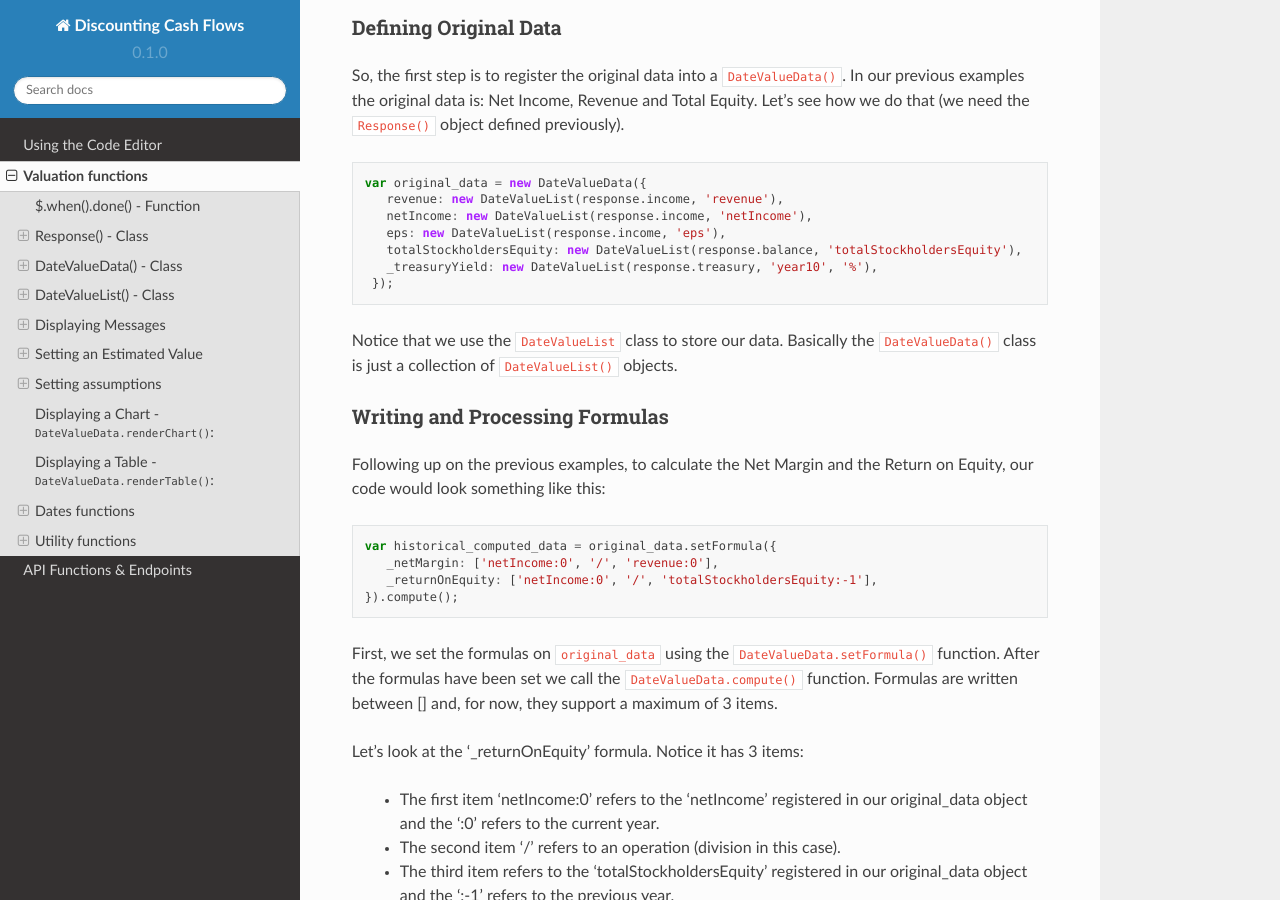
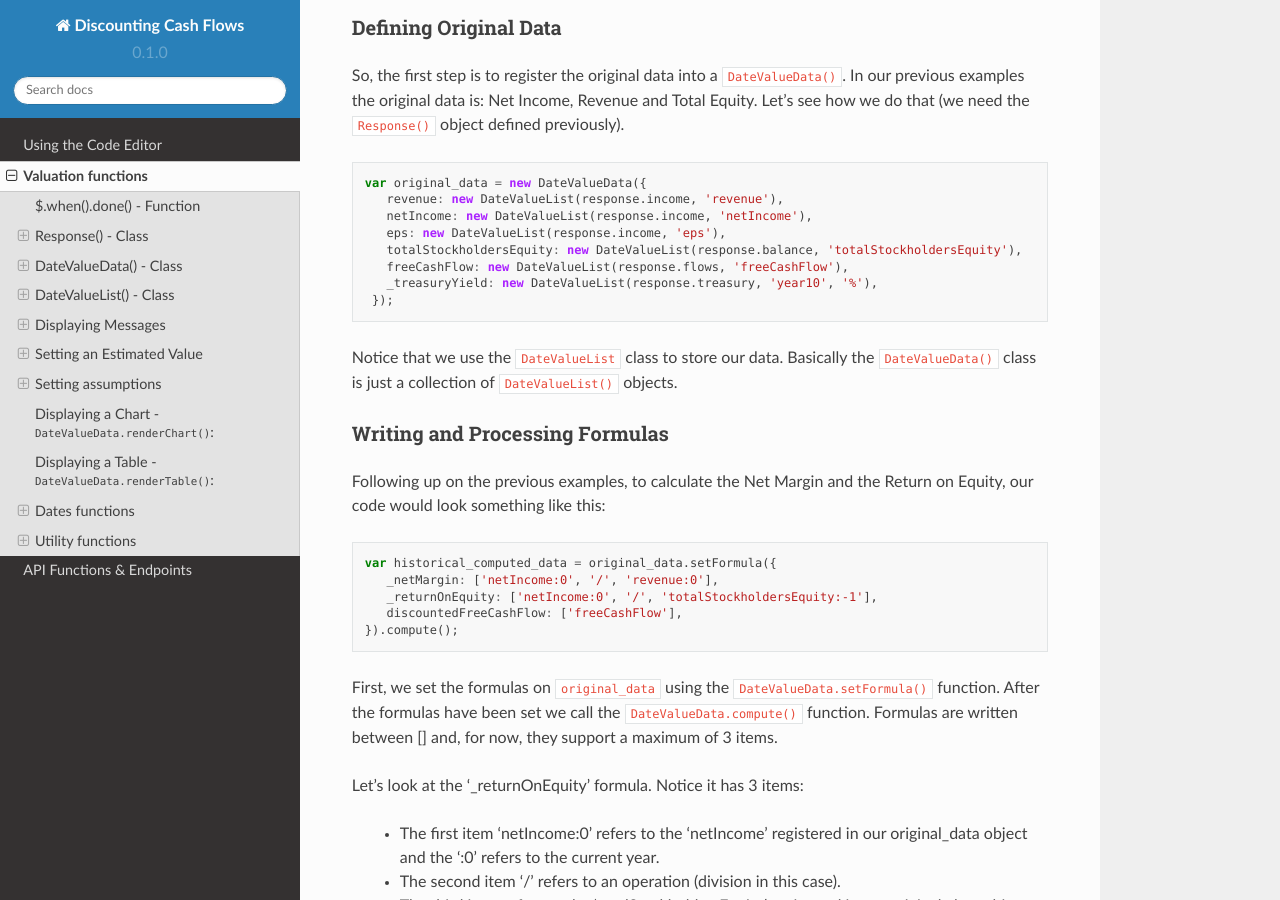
Before and after one commit to DiscountingCashFlows/readthedocs, a Sphinx documentation site: the page built from docs/source/functions.rst, in a window 1280 px wide and 900 px high, scrolled down 5080 px. Built offline with Sphinx 7.4.7 and the Read the Docs theme 2.0.0, drawn with Linux system fonts in a browser that asks for light colours; some of the changed text lies outside the part shown.

Commit message:
Update functions.rst

```diff
--- a/docs/source/functions.rst
+++ b/docs/source/functions.rst
@@ -227,6 +227,7 @@ So, the first step is to register the original data into a ``DateValueData()``.
       netIncome: new DateValueList(response.income, 'netIncome'),
       eps: new DateValueList(response.income, 'eps'),
       totalStockholdersEquity: new DateValueList(response.balance, 'totalStockholdersEquity'),
+      freeCashFlow: new DateValueList(response.flows, 'freeCashFlow'),
       _treasuryYield: new DateValueList(response.treasury, 'year10', '%'),
     });
 
@@ -242,6 +243,7 @@ Following up on the previous examples, to calculate the Net Margin and the Retur
    var historical_computed_data = original_data.setFormula({
       _netMargin: ['netIncome:0', '/', 'revenue:0'],
       _returnOnEquity: ['netIncome:0', '/', 'totalStockholdersEquity:-1'],
+      discountedFreeCashFlow: ['freeCashFlow'],
    }).compute();
 
 First, we set the formulas on ``original_data`` using the ``DateValueData.setFormula()`` function. After the formulas have been set we call the ``DateValueData.compute()`` function. Formulas are written between [] and, for now, they support a maximum of 3 items.
```
Also changed, not shown: other parts of docs/source/functions.rst (+4 -2 lines).
